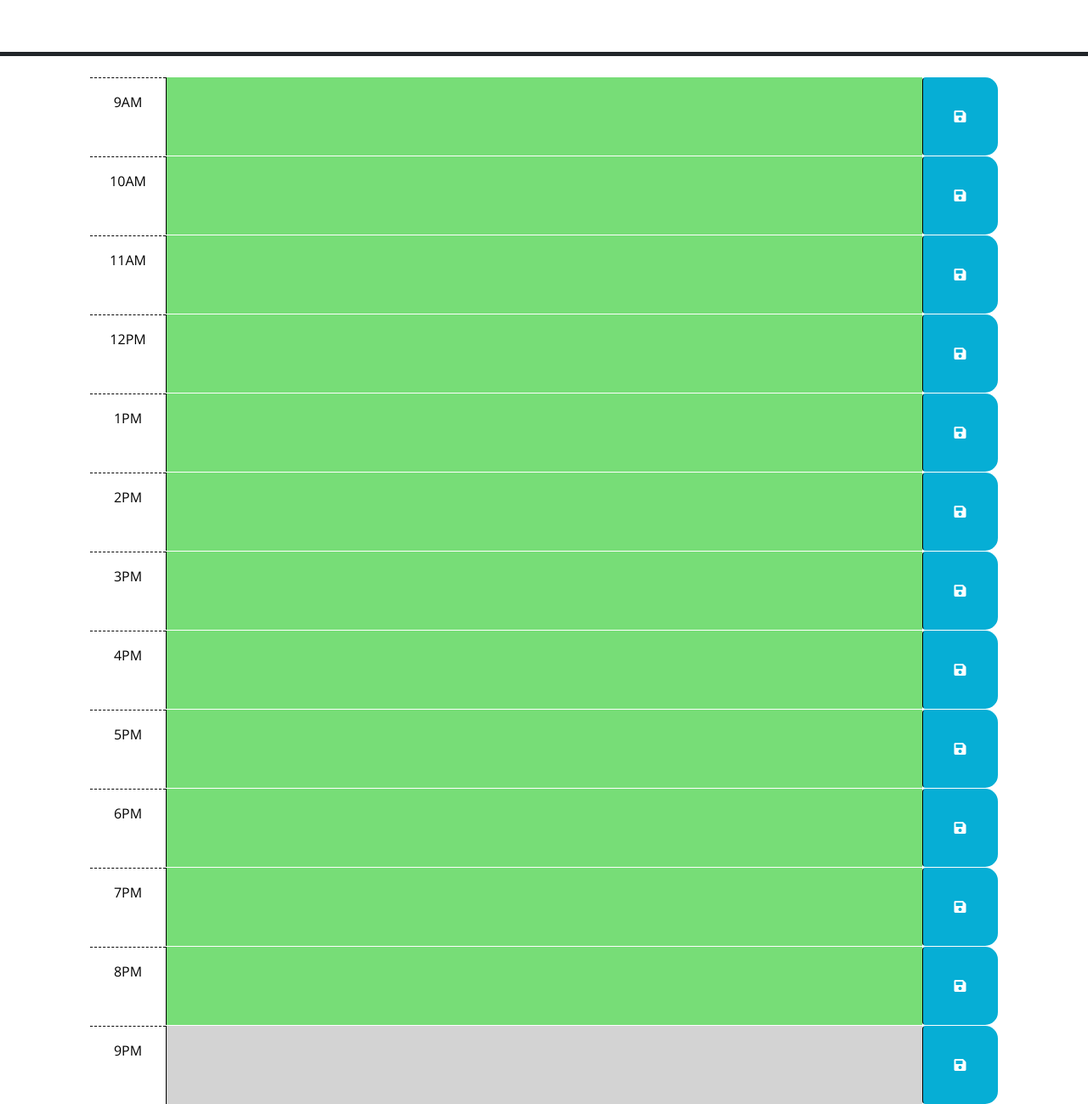
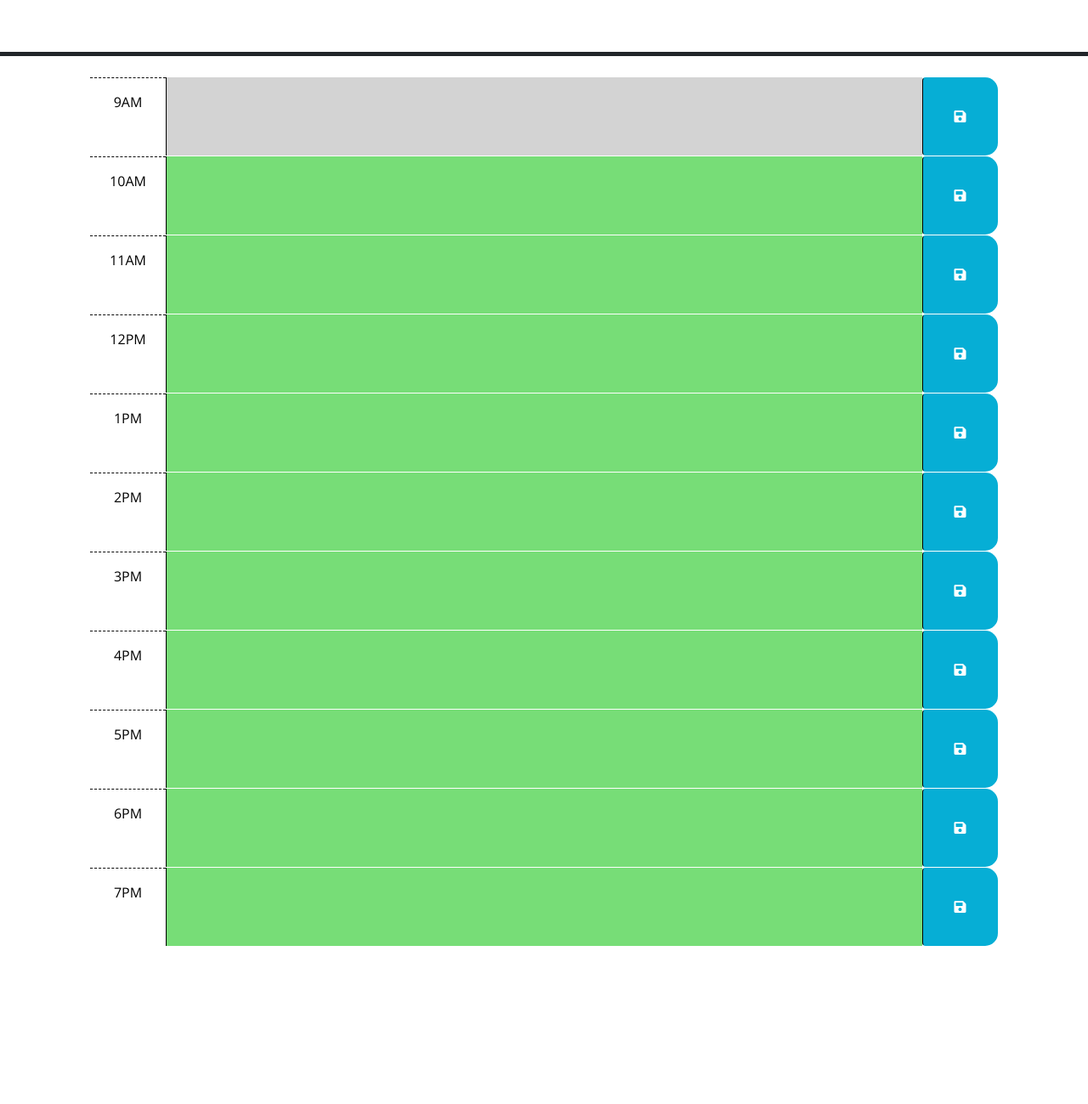
Before and after one commit to morgankn/work-scheduler-, a plain HTML site: page index.html in a window 1280 px wide. Shown: the part 206-1505 px from the top of the page at 85% size. After the commit the page ends 1319 px from the top, so only its background shows below. Drawn offline with nearby package versions, Linux system fonts and the light colour scheme.

```diff
--- a/index.html
+++ b/index.html
@@ -31,19 +31,9 @@
     </header>
     <div class="container-lg px-5">
 
-      <!-- Use class for "past", "present", and "future" to apply styles to the
-        time-block divs accordingly. The javascript will need to do this by
-        adding/removing these classes on each div by comparing the hour in the
-        id to the current hour. The html provided below is meant to be an example
-        demonstrating how the css provided can be leveraged to create the
-        desired layout and colors. The html below should be removed or updated
-        in the finished product. Remember to delete this comment once the
-        code is implemented.
-        -->
-
       <div class="row time-block">
         <div class="col-2 col-md-1 hour text-center py-3">9AM</div>
-        <textarea id="hour-9" class="col-8 col-md-10 description" rows="3"> </textarea>
+        <textarea id="hour-09" class="col-8 col-md-10 description" rows="3"> </textarea>
         <button class="btn saveBtn col-2 col-md-1" aria-label="save">
           <i class="fas fa-save" aria-hidden="true"></i>
         </button>
@@ -120,20 +110,6 @@
           <i class="fas fa-save" aria-hidden="true"></i>
         </button>
       </div>
-      <div class="row time-block">
-        <div class="col-2 col-md-1 hour text-center py-3">8PM</div>
-        <textarea id="hour-8" class="col-8 col-md-10 description" rows="3"> </textarea>
-        <button class="btn saveBtn col-2 col-md-1" aria-label="save">
-          <i class="fas fa-save" aria-hidden="true"></i>
-        </button>
-      </div>
-      <div class="row time-block">
-        <div class="col-2 col-md-1 hour text-center py-3">9PM</div>
-        <textarea id="hour-9" class="col-8 col-md-10 description" rows="3"> </textarea>
-        <button class="btn saveBtn col-2 col-md-1" aria-label="save">
-          <i class="fas fa-save" aria-hidden="true"></i>
-        </button>
-      </div>
 
     <script src="https://code.jquery.com/jquery-3.4.1.min.js"></script>
     <script
```
Also changed, not shown: script.js (+1 -10 lines), 1 other file.
